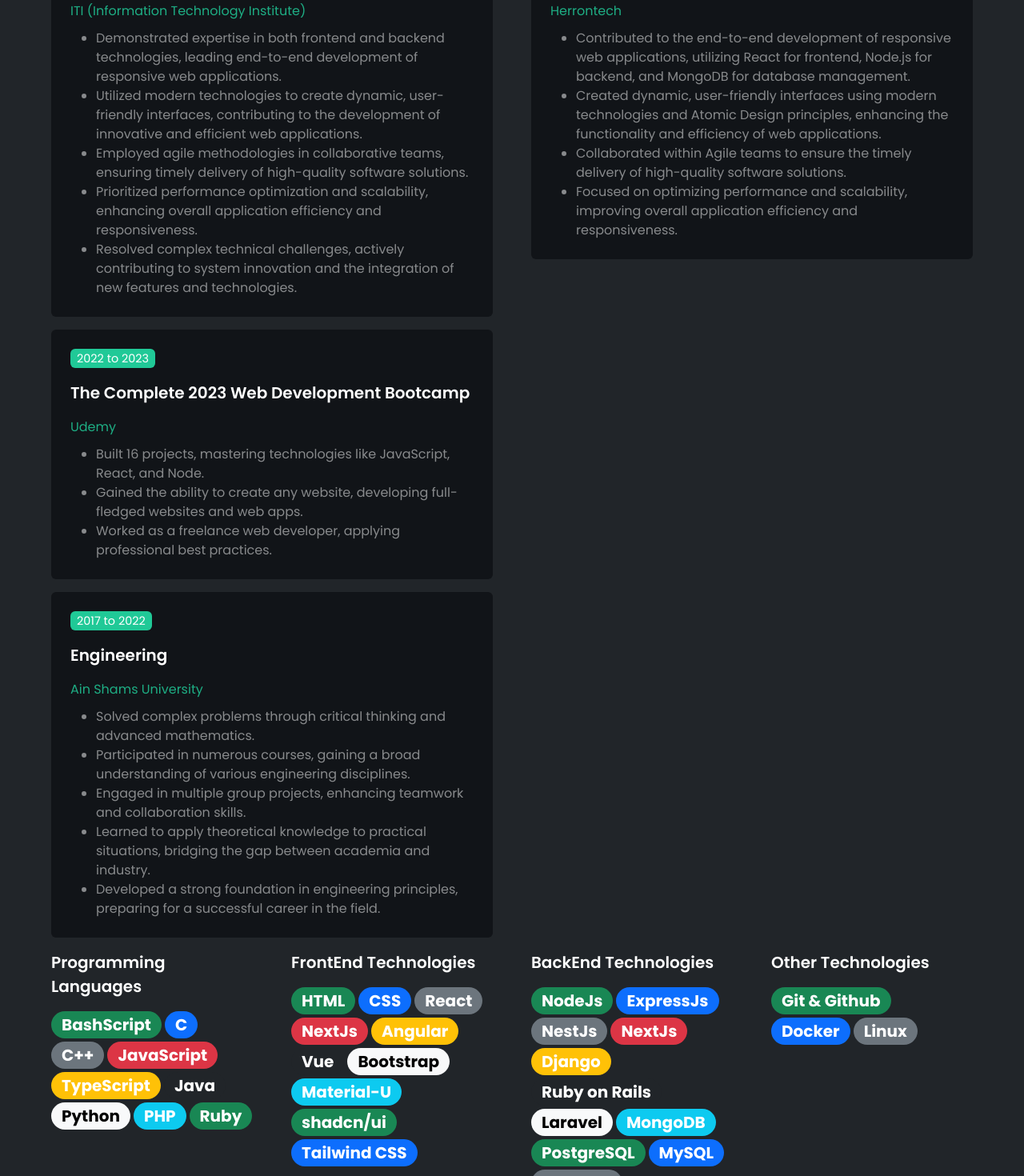
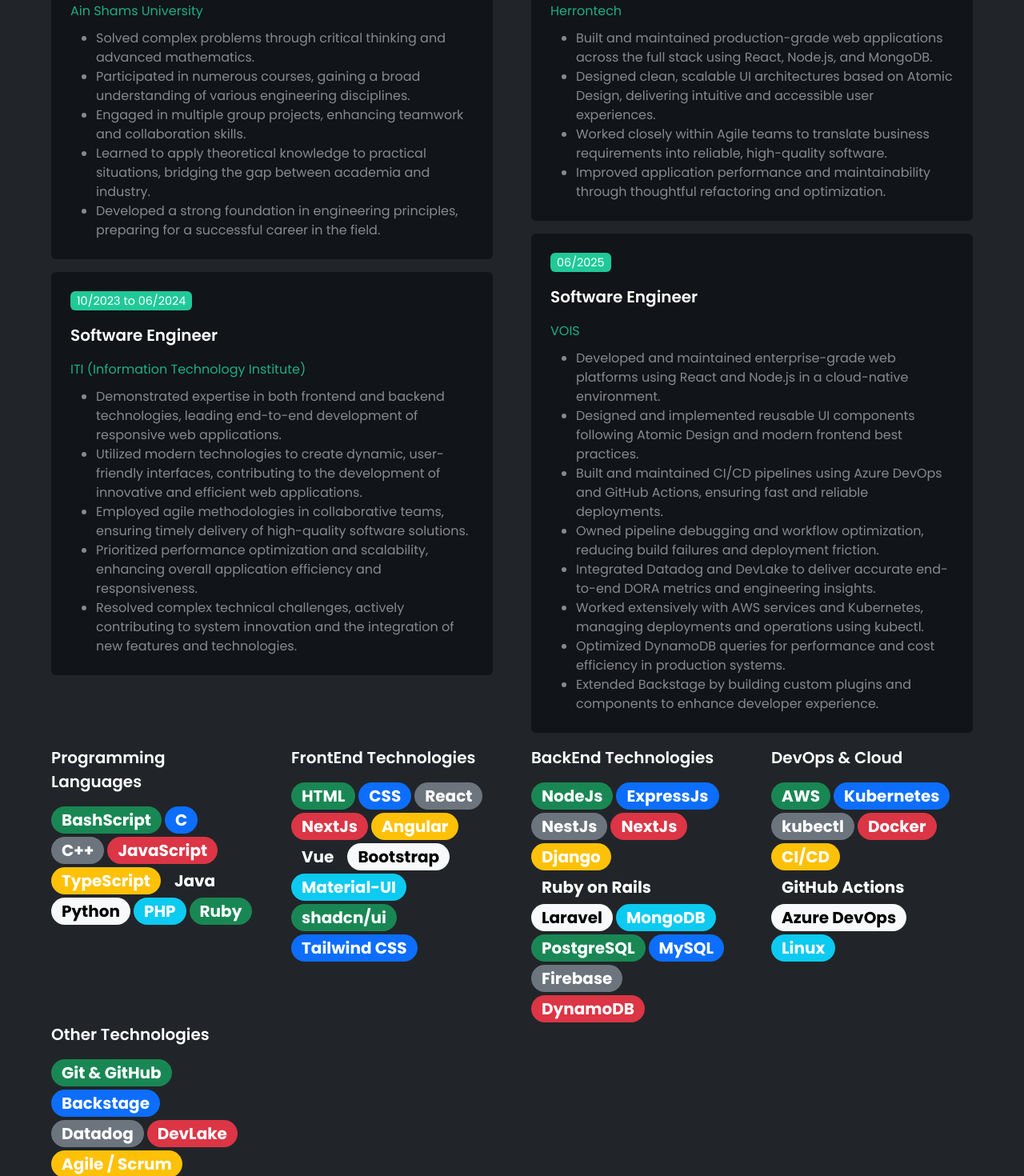
Before and after one commit to IbrahimGaber322/Ibrahim-Seda-Portfolio, a React (Create React App) app: page / in a window 1280 px wide. Shown: the part 2000-3470 px from the top of the page at 80% size. Built offline with nearby package versions, Linux system fonts and the light colour scheme.

Commit message:
Update skills and summary

```diff
--- a/src/constants/skills.js
+++ b/src/constants/skills.js
@@ -23,7 +23,7 @@
       "Angular",
       "Vue",
       "Bootstrap",
-      "Material-U",
+      "Material-UI",
       "shadcn/ui",
       "Tailwind CSS",
     ],
@@ -42,11 +42,31 @@
       "PostgreSQL",
       "MySQL",
       "Firebase",
+      "DynamoDB",
+    ],
+  },
+  {
+    title: "DevOps & Cloud",
+    skills: [
+      "AWS",
+      "Kubernetes",
+      "kubectl",
+      "Docker",
+      "CI/CD",
+      "GitHub Actions",
+      "Azure DevOps",
+      "Linux",
     ],
   },
   {
     title: "Other Technologies",
-    skills: ["Git & Github", "Docker", "Linux"],
+    skills: [
+      "Git & GitHub",
+      "Backstage",
+      "Datadog",
+      "DevLake",
+      "Agile / Scrum",
+    ],
   },
 ];
 
--- a/src/pages/Summary.jsx
+++ b/src/pages/Summary.jsx
@@ -25,6 +25,20 @@
           <p className="title-2">My Education</p>
           <Stack gap={3}>
             <SummaryCard
+              title={"Engineering"}
+              link={"https://eng.asu.edu.eg/"}
+              dateFrom={"2017"}
+              dateTo={"2022"}
+              organization={"Ain Shams University"}
+              description={[
+                `Solved complex problems through critical thinking and advanced mathematics.`,
+                `Participated in numerous courses, gaining a broad understanding of various engineering disciplines.`,
+                `Engaged in multiple group projects, enhancing teamwork and collaboration skills.`,
+                `Learned to apply theoretical knowledge to practical situations, bridging the gap between academia and industry.`,
+                `Developed a strong foundation in engineering principles, preparing for a successful career in the field.`,
+              ]}
+            />
+            <SummaryCard
               title={"Software Engineer"}
               link={
                 "https://iti.gov.eg/iti/9M/Intake%2044/intake-program-track/details/116"
@@ -40,34 +54,6 @@
                 `Resolved complex technical challenges, actively contributing to system innovation and the integration of new features and technologies.`,
               ]}
             />
-            <SummaryCard
-              title={"The Complete 2023 Web Development Bootcamp"}
-              link={
-                "https://www.udemy.com/course/the-complete-web-development-bootcamp/"
-              }
-              dateFrom={"2022"}
-              dateTo={"2023"}
-              organization={"Udemy"}
-              description={[
-                `Built 16 projects, mastering technologies like JavaScript, React, and Node.`,
-                `Gained the ability to create any website, developing full-fledged websites and web apps.`,
-                `Worked as a freelance web developer, applying professional best practices.`,
-              ]}
-            />
-            <SummaryCard
-              title={"Engineering"}
-              link={"https://eng.asu.edu.eg/"}
-              dateFrom={"2017"}
-              dateTo={"2022"}
-              organization={"Ain Shams University"}
-              description={[
-                `Solved complex problems through critical thinking and advanced mathematics.`,
-                `Participated in numerous courses, gaining a broad understanding of various engineering disciplines.`,
-                `Engaged in multiple group projects, enhancing teamwork and collaboration skills.`,
-                `Learned to apply theoretical knowledge to practical situations, bridging the gap between academia and industry.`,
-                `Developed a strong foundation in engineering principles, preparing for a successful career in the field.`,
-              ]}
-            />
           </Stack>
         </Col>
         <Col md={6}>
@@ -76,13 +62,31 @@
             <SummaryCard
               title={"Software Engineer"}
               dateFrom={"06/2024"}
+              dateTo={"06/2025"}
               organization={"Herrontech"}
               link={"https://herrontech.com/"}
               description={[
-                `Contributed to the end-to-end development of responsive web applications, utilizing React for frontend, Node.js for backend, and MongoDB for database management.`,
-                `Created dynamic, user-friendly interfaces using modern technologies and Atomic Design principles, enhancing the functionality and efficiency of web applications.`,
-                `Collaborated within Agile teams to ensure the timely delivery of high-quality software solutions.`,
-                `Focused on optimizing performance and scalability, improving overall application efficiency and responsiveness.`,
+                `Built and maintained production-grade web applications across the full stack using React, Node.js, and MongoDB.`,
+                `Designed clean, scalable UI architectures based on Atomic Design, delivering intuitive and accessible user experiences.`,
+                `Worked closely within Agile teams to translate business requirements into reliable, high-quality software.`,
+                `Improved application performance and maintainability through thoughtful refactoring and optimization.`,
+              ]}
+            />
+
+            <SummaryCard
+              title={"Software Engineer"}
+              dateFrom={"06/2025"}
+              organization={"VOIS"}
+              link={"https://www.voiscentre.com/"}
+              description={[
+                `Developed and maintained enterprise-grade web platforms using React and Node.js in a cloud-native environment.`,
+                `Designed and implemented reusable UI components following Atomic Design and modern frontend best practices.`,
+                `Built and maintained CI/CD pipelines using Azure DevOps and GitHub Actions, ensuring fast and reliable deployments.`,
+                `Owned pipeline debugging and workflow optimization, reducing build failures and deployment friction.`,
+                `Integrated Datadog and DevLake to deliver accurate end-to-end DORA metrics and engineering insights.`,
+                `Worked extensively with AWS services and Kubernetes, managing deployments and operations using kubectl.`,
+                `Optimized DynamoDB queries for performance and cost efficiency in production systems.`,
+                `Extended Backstage by building custom plugins and components to enhance developer experience.`,
               ]}
             />
           </Stack>
```
